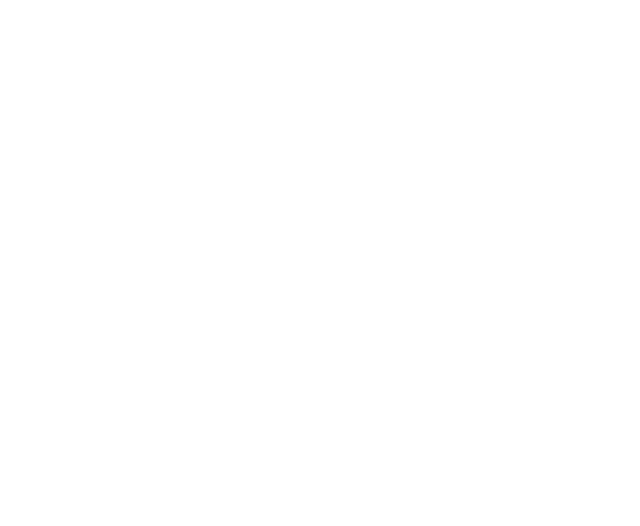
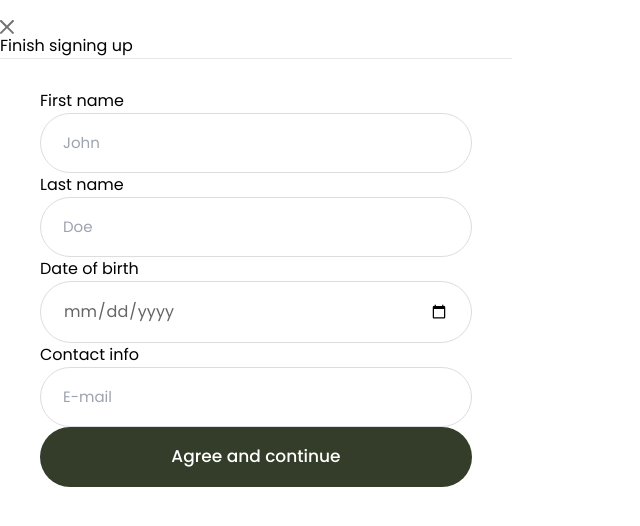
Before and after one commit to Rajat9900/Glamping, a React (Vite) app: page /signupdetails in a window 1280 px wide. Before the commit this address had no page. Shown: the top 526 px of the page, without its empty margins (0-640 px from the left). Built offline with nearby package versions, Linux system fonts and the light colour scheme.

Commit message:
set api using google

```diff
--- a/src/App.jsx
+++ b/src/App.jsx
@@ -6,6 +6,7 @@ import Homepage from './pages/homePage/Homepage';
 import DetailPage from './pages/DetailPage/DetailPage';
 import Files from './pages/files';
 import MainHomePage from './pages/homepageMain/mainHomePage';
+import SignUpModal from './modals/signUp/SignUpModal';
 // import LoginModal from './modals/login/loginModal';
 
 
@@ -16,6 +17,7 @@ const App = () => {
           <Route path="/" element={<Homepage/>} />
           <Route path="/listingPage" element={<ListingPage/>} />
           <Route path="/mainhomepage" element={<MainHomePage/>} />
+          <Route path="/signupdetails" element={<SignUpModal/>} />
           {/* <Route path="/login" element={<LoginModal/>} /> */}
           <Route path="/listingdetailPage" element={<DetailPage/>} />
         </Routes>
--- a/src/components/navbar/Navbar.jsx
+++ b/src/components/navbar/Navbar.jsx
@@ -44,14 +44,14 @@ const Navbar = () => {
 
         </nav>
       </div>
-      {/* {show &&
+      {show &&
          <LoginModal
          show={show}
-         onClose={handleClose} />} */}
-      {show &&
+         onClose={handleClose} />}
+      {/* {show &&
          <SignUpModal
          show={show}
-         onClose={handleClose} />}
+         onClose={handleClose} />} */}
     </>
   );
 };
--- a/src/modals/login/LoginModal.jsx
+++ b/src/modals/login/LoginModal.jsx
@@ -1,44 +1,47 @@
-import { useEffect } from 'react';
+
 import { Modal } from 'react-bootstrap';
 import googleIcon from '../../../public/googleicon.svg';
 import styles from '../styles/style.module.css';
 import { useGoogleLogin } from '@react-oauth/google';
 import crossIcon from '../../../public/crossIcon 2.svg';
 import axios from 'axios';
+import { useNavigate } from 'react-router-dom';
 
 const LoginModal = ({ show, onClose }) => {
-  const loginwithGoogle = useGoogleLogin({
+  const navigate = useNavigate();
+
+  const loginWithGoogle = useGoogleLogin({
     onSuccess: async (response) => {
       try {
-        const res = await axios.get("https://www.googleapis.com/oauth2/v3/userinfo", {
+        const googleRes = await axios.get("https://www.googleapis.com/oauth2/v3/userinfo", {
           headers: {
             Authorization: `Bearer ${response.access_token}`,
           },
         });
-        console.log(res.data);
-        localStorage.setItem("userInfo", JSON.stringify(res.data));
-        localStorage.setItem('isAuthenticated', 'true');
+
+        const { email, given_name, family_name } = googleRes.data;
+
+        const backendRes = await axios.post("http://localhost:5000/api/google-login", {
+          email,
+          firstName: given_name,
+          lastName: family_name,
+        });
+
+        console.log(backendRes, "backResab");
+        if (backendRes.data.redirect === 'mainHomepage') {
+          localStorage.setItem("userInfo", JSON.stringify(backendRes.data.user));
+          localStorage.setItem("isAuthenticated", "true");
+          navigate("/mainhomepage");
+        } else if (backendRes.data.redirect === 'signupdetails') {
+          localStorage.setItem("userInfo", JSON.stringify(backendRes.data.user));
+          navigate("/signupdetails");
+        }
       } catch (err) {
-        console.log(err);
+        console.error('Error during Google login or user check:', err);
       }
     },
   });
 
-  // Handle body overflow and blur effect when modal is open
-  useEffect(() => {
-    if (show) {
-      document.body.classList.add('modal-open');
-      document.getElementById('root').classList.add('blur-background'); // Assuming the content is in a div with id "root"
-    } else {
-      document.body.classList.remove('modal-open');
-      document.getElementById('root').classList.remove('blur-background');
-    }
-
-    return () => {
-      document.body.classList.remove('modal-open');
-      document.getElementById('root').classList.remove('blur-background');
-    };
-  }, [show]);
 
   return (
     <Modal
@@ -72,11 +75,11 @@ const LoginModal = ({ show, onClose }) => {
             <p>Or</p>
             <div></div>
           </div>
-          <div className={styles.btnContinueGoogle} onClick={() => loginwithGoogle()}>
+          <div className={styles.btnContinueGoogle} onClick={() => loginWithGoogle()}>
             <div>
               <img src={googleIcon} />
             </div>
-            <h4>Continue with google</h4>
+            <h4 >Continue with Google</h4>
           </div>
         </div>
       </div>
--- a/src/modals/signUp/SignUpModal.jsx
+++ b/src/modals/signUp/SignUpModal.jsx
@@ -1,34 +1,44 @@
-import React from "react";
-import { useEffect } from "react";
+import { useState } from "react";
 import styles from "../styles/style.module.css";
-import { Modal } from "react-bootstrap";
 import crossIcon from "../../../public/crossIcon 2.svg";
+import axios from "axios";
 import { useNavigate } from "react-router-dom";
 
-const SignUpModal = ({ show, onClose }) => {
+const SignUpModal = () => {
+  const [formData, setFormData] = useState({
+    firstName: '',
+    lastName: '',
+    dateOfBirth: '',
+    email: ''
+  });
+
   const navigate = useNavigate();
-  const navToMainPage = () => {
-    navigate("mainhomepage");
+
+  const handleInputChange = (e) => {
+    setFormData({
+      ...formData,
+      [e.target.name]: e.target.value,
+    });
+  };
+
+  const handleSubmit = async () => {
+    try {
+      const userInfo = JSON.parse(localStorage.getItem("userInfo"));
+      const { data } = await axios.put(`http://localhost:5000/api/users/${userInfo._id}`, formData);
+      localStorage.setItem("userInfo", JSON.stringify(data.user));
+      navigate("/mainhomepage");
+    } catch (err) {
+      console.error("Error updating user:", err);
+    }
   };
 
   return (
-    <Modal
-      show={show}
-      onHide={onClose}
-      backdrop="static"
-      keyboard={false}
-      className={`fade ${styles.ModalMain}`}
-    >
-      <Modal.Header className={styles.HeaderSection}>
+    <>
+      <div className={`fade ${styles.ModalMain}`}>
         <div>
-          <img
-            src={crossIcon}
-            onClick={onClose}
-            style={{ cursor: "pointer" }}
-          />
+          <img src={crossIcon} alt="Close" onClick={() => navigate("/")} style={{ cursor: "pointer" }} />
         </div>
         <h5>Finish signing up</h5>
-      </Modal.Header>
         <hr />
         <div className={styles.modalBody}>
           <div className={styles.divLabelInput1}>
@@ -37,59 +47,51 @@ const SignUpModal = ({ show, onClose }) => {
               type="text"
               id="FirstName"
               name="firstName"
+              value={formData.firstName}
+              onChange={handleInputChange}
               placeholder="John"
             />
-          <p>
-            We’ll call or text you to confirm your number. Standard message and
-            data rates apply.
-          </p>
           </div>
           <div className={styles.divLabelInput1}>
             <label htmlFor="LastName">Last name</label>
-          <input type="text" id="LastName" name="lastName" placeholder="John" />
-          <p>
-            Make sure this matches the name on your government ID. If you go by
-            another name, you can add a
-            <span style={{ color: "black", textDecoration: "underline" }}>
-              {" "}
-              preferred first name.
-            </span>
-          </p>
+            <input
+              type="text"
+              id="LastName"
+              name="lastName"
+              value={formData.lastName}
+              onChange={handleInputChange}
+              placeholder="Doe"
+            />
           </div>
           <div className={styles.divLabelInput1}>
             <label htmlFor="birthday">Date of birth</label>
             <input
               type="date"
               id="birthday"
-            name="birthday"
-            placeholder="Date of birth"
+              name="dateOfBirth"
+              value={formData.dateOfBirth}
+              onChange={handleInputChange}
             />
-          <p>
-            To sign up, you need to be at least 18. Your birthday won’t be
-            shared with other people who use Glamping.
-          </p>
           </div>
           <div className={styles.divLabelInput1}>
             <label htmlFor="Email">Contact info</label>
-          <input type="email" id="Email" name="email" placeholder="E-mail" />
-          <p>We'll email you trip confirmations and receipts.</p>
+            <input
+              type="email"
+              id="Email"
+              name="email"
+              value={formData.email}
+              onChange={handleInputChange}
+              placeholder="E-mail"
+            />
           </div>
-        <p style={{ fontSize: "13px" }}>
-          By selecting Agree and continue, I agree to Glamping’s
-          <span style={{ textDecoration: "underline" }}>
-            {" "}
-            Terms of service, Payment Terms of service,
-          </span>{" "}
-          and acknowledge the
-          <span style={{ textDecoration: "underline" }}> Privacy policy.</span>
-        </p>
           <div className={styles.lowerLogin}>
-          <button className={styles.btnContinue} onClick={navToMainPage}>
+            <button className={styles.btnContinue} onClick={handleSubmit}>
               Agree and continue
             </button>
           </div>
         </div>
-    </Modal>
+      </div>
+    </>
   );
 };
 
```
Lines whose indentation alone changed are shown as unchanged.
